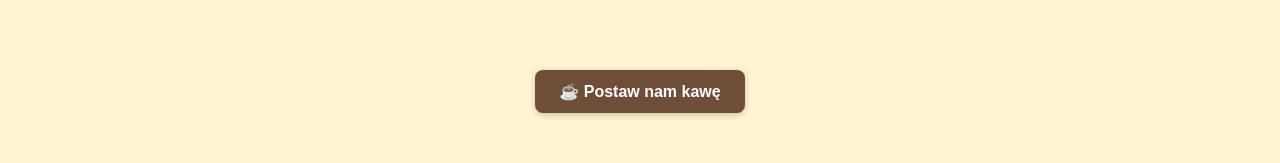
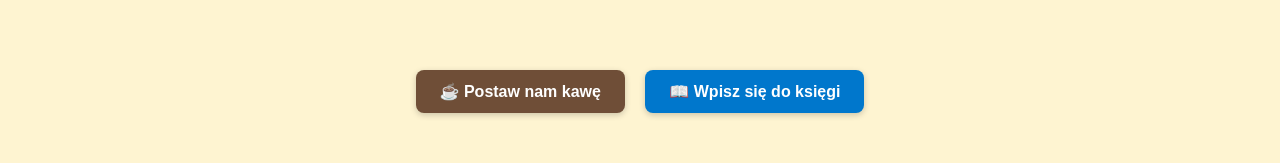
Before and after one commit to majstered/ramzi.github.io, a plain HTML site: page index.html in a window 1280 px wide. Shown: the part 2102-2265 px from the top of the page. Drawn offline with Linux system fonts and the light colour scheme.

Commit message:
Update index.html

```diff
--- a/index.html
+++ b/index.html
@@ -207,9 +207,35 @@
 
     </div>
   </main>
-  <div style="text-align: center; margin-top: 40px; margin-bottom: 60px;">
-    <a href="https://buycoffee.to/ramzi-studio" target="_blank" style="background-color: #6f4e37; color: white; padding: 12px 24px; border-radius: 8px; text-decoration: none; font-size: 16px; font-weight: bold; box-shadow: 0 2px 6px rgba(0,0,0,0.2); transition: transform 0.2s ease; display: inline-block;">☕ Postaw nam kawę</a>
-  </div>
+<div style="text-align: center; margin-top: 40px; margin-bottom: 60px;">
+  <a href="https://buycoffee.to/ramzi-studio" target="_blank" style="
+    background-color: #6f4e37;
+    color: white;
+    padding: 12px 24px;
+    border-radius: 8px;
+    text-decoration: none;
+    font-size: 16px;
+    font-weight: bold;
+    box-shadow: 0 2px 6px rgba(0,0,0,0.2);
+    transition: transform 0.2s ease;
+    display: inline-block;
+    margin-right: 16px;
+  ">☕ Postaw nam kawę</a>
+
+  <a href="ksiega.html" target="_blank" style="
+    background-color: #0077cc;
+    color: white;
+    padding: 12px 24px;
+    border-radius: 8px;
+    text-decoration: none;
+    font-size: 16px;
+    font-weight: bold;
+    box-shadow: 0 2px 6px rgba(0,0,0,0.2);
+    transition: transform 0.2s ease;
+    display: inline-block;
+  ">📖 Wpisz się do księgi</a>
+</div>
+
   <footer>
     © 2025 Ramzi Studio – Wszystkie prawa zastrzeżone
   </footer>
```
